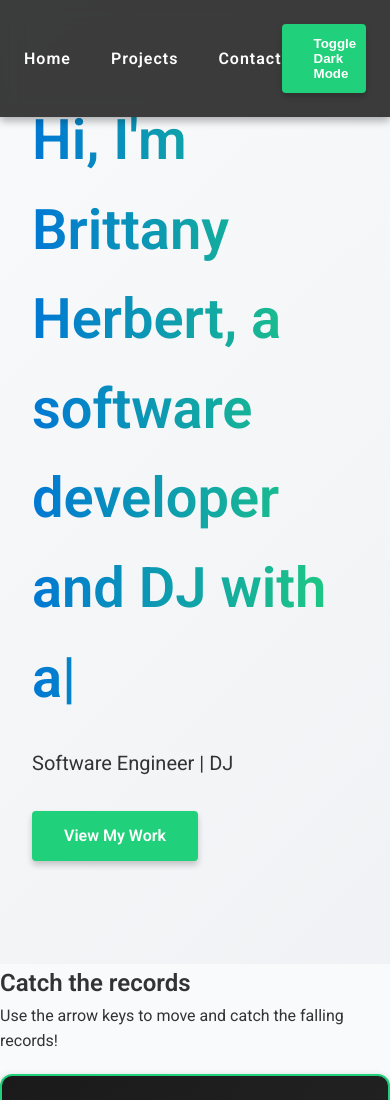
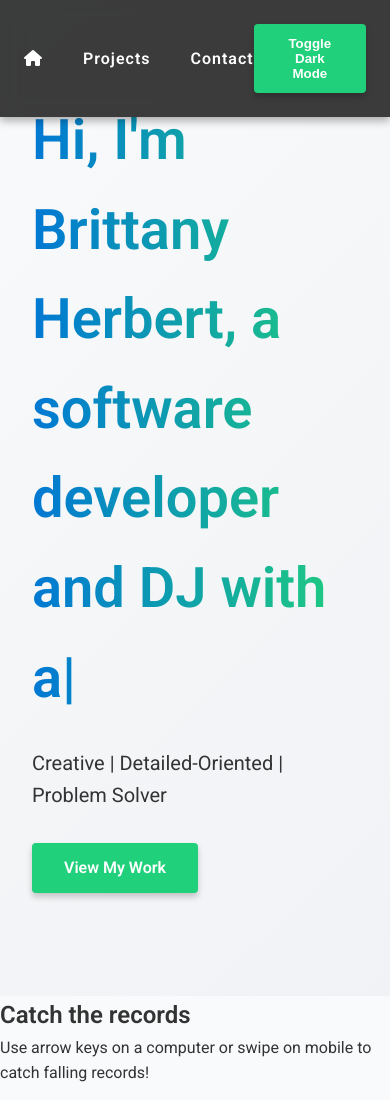
Before and after one commit to Maj-dot/Portfolio, a website: page index.html in a window 390 px wide. Shown: the top 1100 px of the page. Drawn offline with nearby package versions, Linux system fonts and the light colour scheme.

Commit message:
updated top btn

```diff
--- a/app.js
+++ b/app.js
@@ -231,7 +231,7 @@ const Game = {
 
 // Typewriter functionality
 const Typewriter = {
-  text: "Hi, I'm Brittany Herbert, a software developer and DJ with a passion for blending tech and music. Here's my journey so far..",
+  text: "Hi, I'm Brittany Herbert, a software developer and DJ with a passion for blending tech and music! Here's my journey so far..",
   index: 0,
   cursorVisible: true,
   cursorInterval: null,
--- a/index.html
+++ b/index.html
@@ -10,12 +10,13 @@
       href="https://fonts.googleapis.com/css2?family=Roboto:wght@300;400;600&display=swap"
       rel="stylesheet"
     />
+    <script src="https://kit.fontawesome.com/fe46d9d91f.js" crossorigin="anonymous"></script>
   </head>
   <body>
     <header>
       <nav>
         <ul>
-          <li><a href="#home">Home</a></li>
+          <li><a href="#home"><i class="fa-solid fa-house"></i></a></li>
           <li><a href="#projects">Projects</a></li>
           <li><a href="#contact">Contact</a></li>
         </ul>
@@ -24,13 +25,13 @@
     </header>
 
     <div id="scroll-container">
-      <button id="scrollToTopBtn">Top</button>
+      <button id="scrollToTopBtn"><i class="fa-solid fa-circle-up"></i></button>
     </div>
 
     <section id="home" class="section">
       <div class="container">
         <h1 id="typewriter"></h1>
-        <p>Software Engineer | DJ</p>
+        <p>Creative | Detailed-Oriented | Problem Solver</p>
         <a href="#projects" class="btn">View My Work</a>
       </div>
     </section>
@@ -38,7 +39,7 @@
     <section id="catch-the-dj-game" class="section">
       <div class="container">
         <h2>Catch the records</h2>
-        <p>Use the arrow keys to move and catch the falling records!</p>
+        <p>Use arrow keys on a computer or swipe on mobile to catch falling records!</p>
         <div id="game-container">
           <div id="catcher"></div>
         </div>
```
